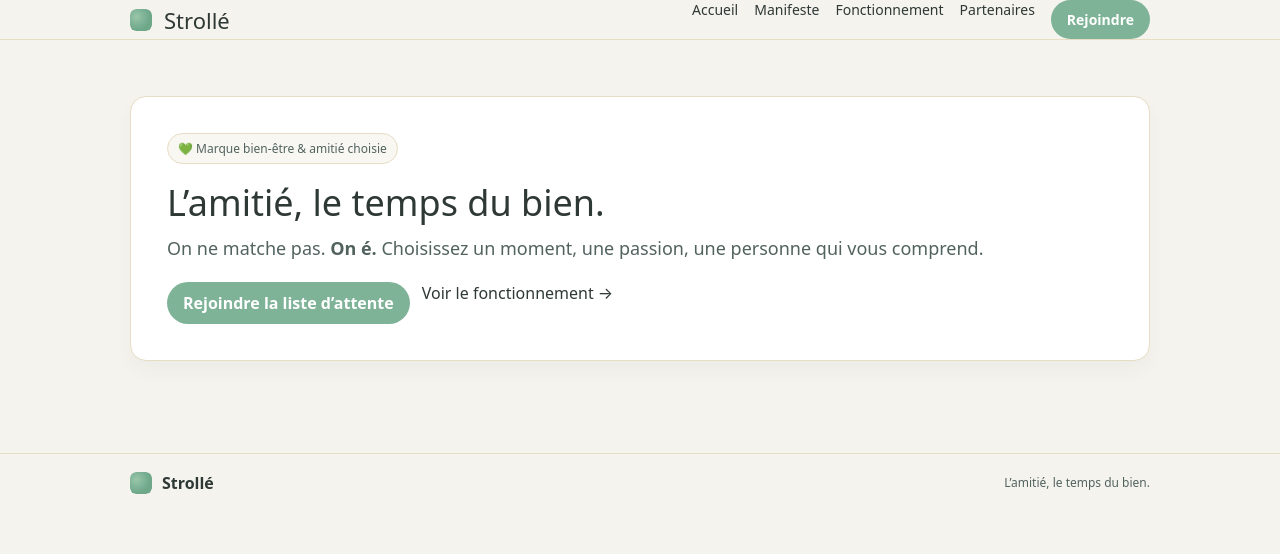
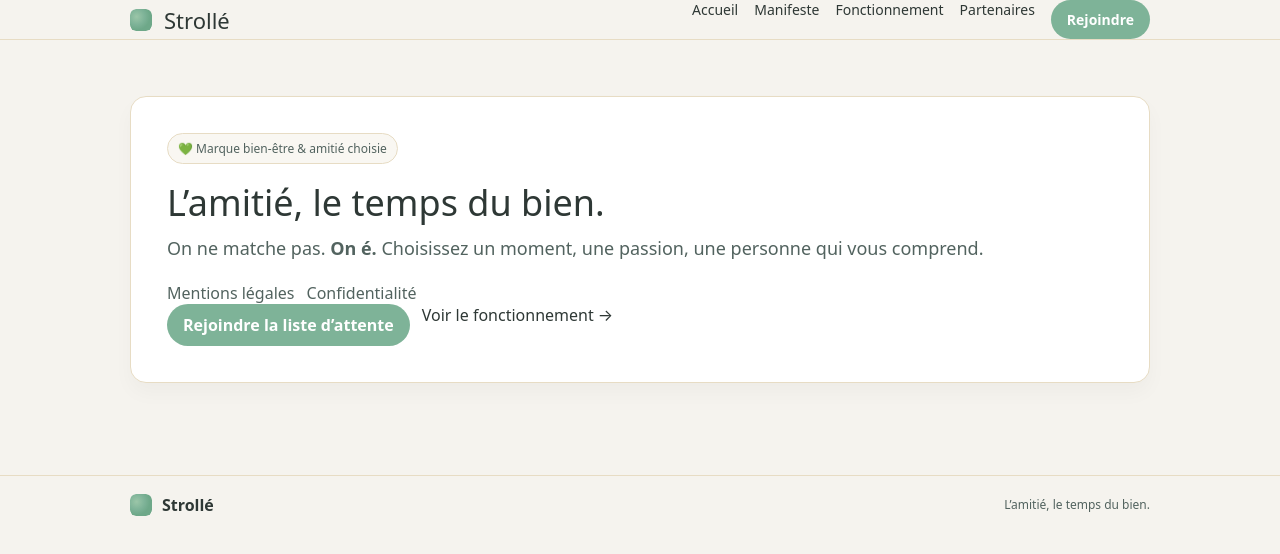
Before and after one commit to MariaKRIZOUA/strolle-starter, a Next.js app: page / in a window 1280 px wide. Shown: the top 554 px of the page. Built offline with nearby package versions, Linux system fonts and the light colour scheme.

Commit message:
page.tsx

```diff
--- a/src/app/page.tsx
+++ b/src/app/page.tsx
@@ -10,7 +10,11 @@ export default function Home() {
           </h1>
           <p style={{margin:'0 0 18px',fontSize:18,color:'var(--sage)'}}>
             On ne matche pas. <strong>On é.</strong> Choisissez un moment, une passion, une personne qui vous comprend.
-          </p>
+          </p> {/* dans footer, à côté du slogan */}
+<div style={{display:'flex',gap:12}}>
+  <a href="/mentions-legales" style={{color:'var(--sage)',textDecoration:'none'}}>Mentions légales</a>
+  <a href="/confidentialite" style={{color:'var(--sage)',textDecoration:'none'}}>Confidentialité</a>
+</div>
           <div style={{display:'flex',gap:12,flexWrap:'wrap'}}>
             <a href="/inscription" className="btn">Rejoindre la liste d’attente</a>
             <a href="/fonctionnement" style={{textDecoration:'none',color:'var(--ink)'}}>Voir le fonctionnement →</a>
```
